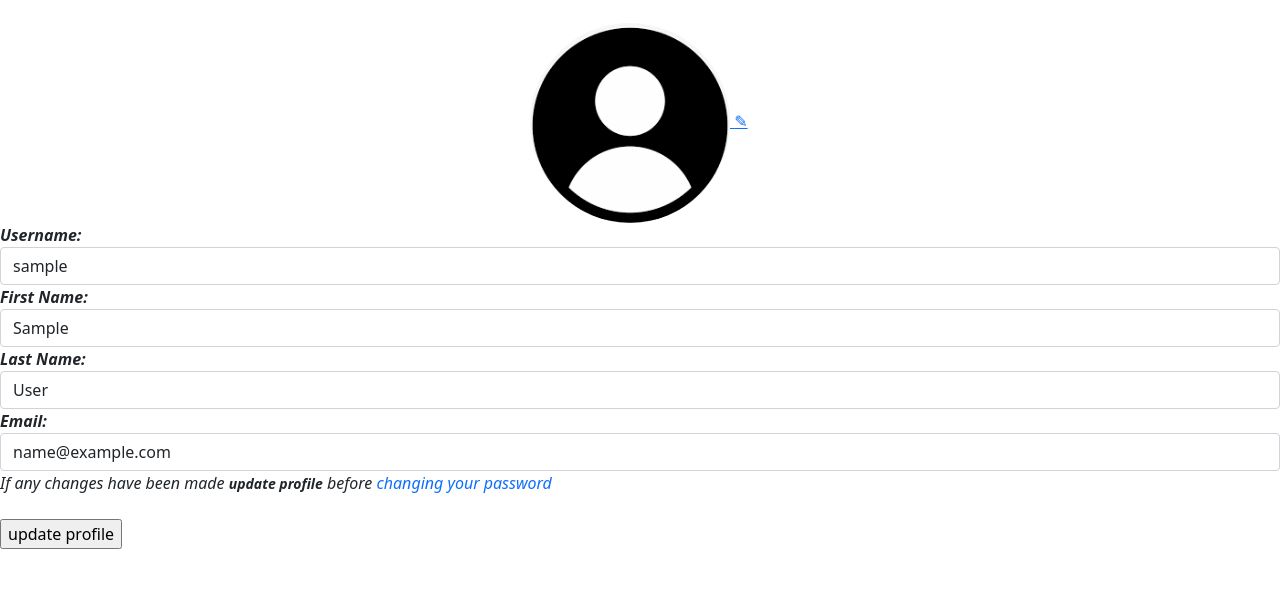
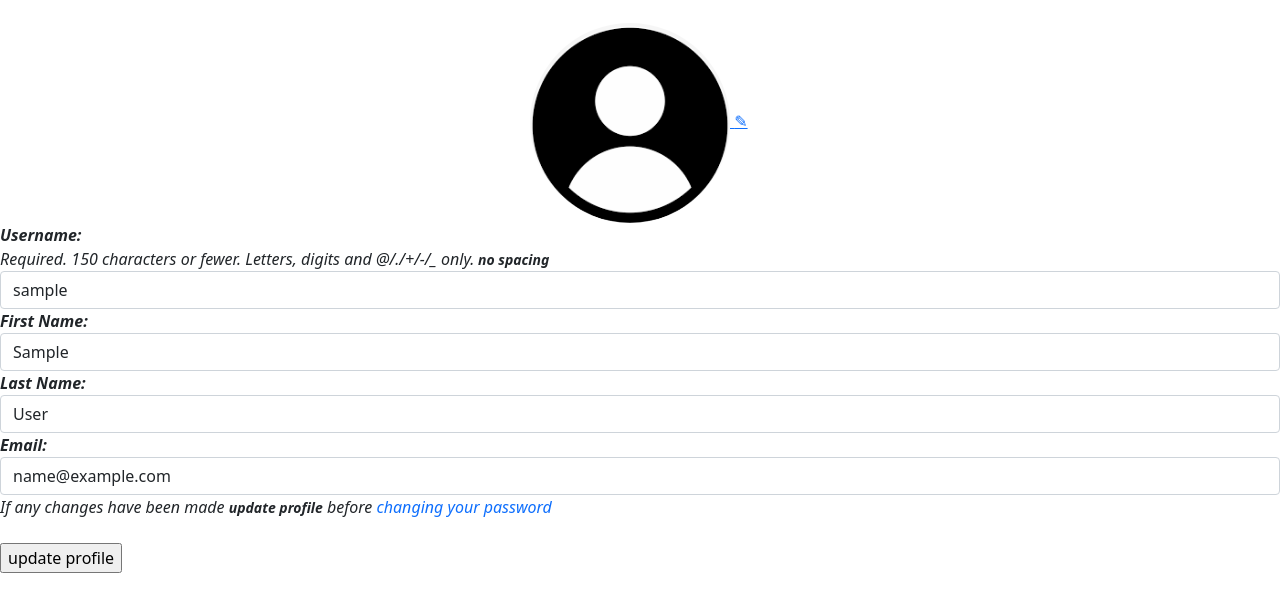
Before and after one commit to zebbyG/topg-shop, a Django app: page /account/edit_profile/ in a window 1280 px wide. Shown: the part 337-950 px from the top of the page. Run offline with Django 4.2, Linux system fonts and the light colour scheme; the visitor is signed in with stand-in values (Sample User, id 1).

Commit message:
Add a warning for username

```diff
--- a/TOP Gz SHOE SHOP/accounts/templates/edit_profile.html
+++ b/TOP Gz SHOE SHOP/accounts/templates/edit_profile.html
@@ -31,6 +31,7 @@
     <input type="file" id="profile-picture-input" style="display: none;" accept="image/*">
     <br>
     <em style="font-weight: bold;">Username:</em><br>
+    <em>Required. 150 characters or fewer. Letters, digits and @/./+/-/_ only.<small style="font-weight: bold"> no spacing</small> </em>
     {{ edit_profile_form.username }}
     <em style="font-weight: bold;">First Name:</em><br>
     {{ edit_profile_form.first_name }}
```
